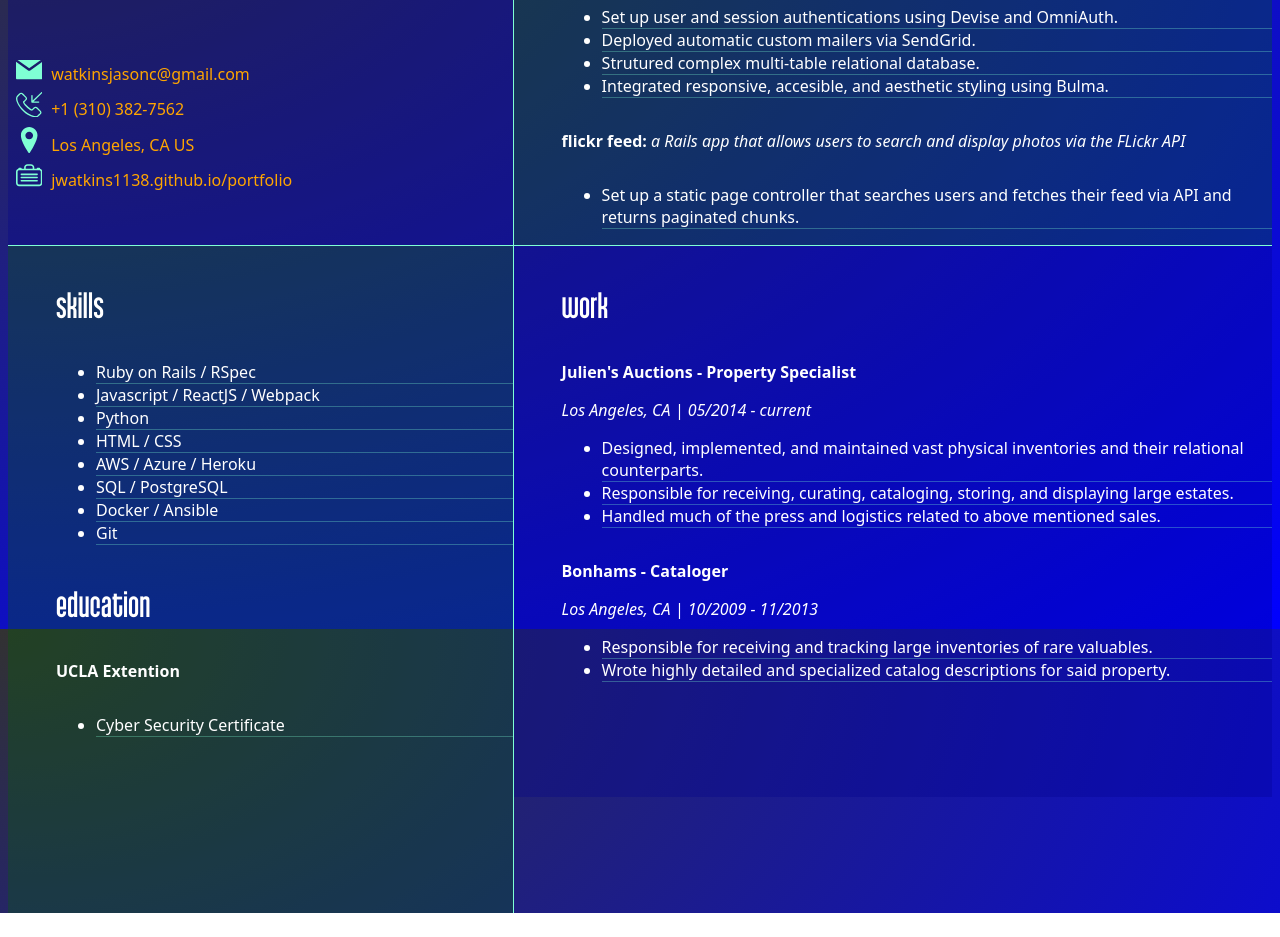
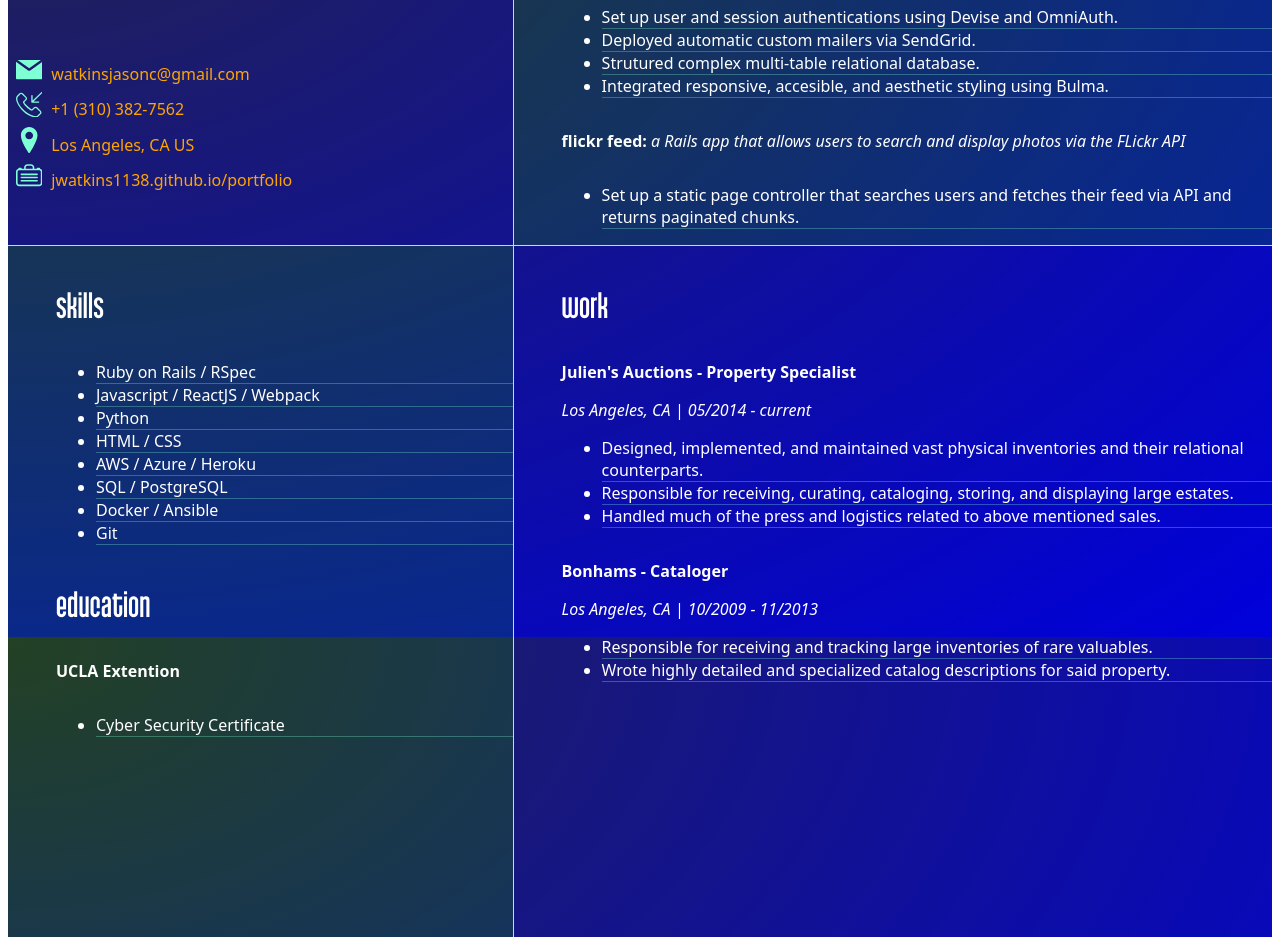
Before and after one commit to Jwatkins1138/resume, a plain HTML site: page index.html in a window 1280 px wide. Shown: the part 171-1108 px from the top of the page. Before the commit the page ends 1084 px from the top, so only its background shows below. Drawn offline with Linux system fonts and the light colour scheme.

Commit message:
gradient pdf

```diff
--- a/style.css
+++ b/style.css
@@ -10,7 +10,7 @@ html {
   -webkit-print-color-adjust: exact;
   font-family: system-ui, -apple-system, BlinkMacSystemFont, 'Segoe UI', Roboto, Oxygen, Ubuntu, Cantarell, 'Open Sans', 'Helvetica Neue', sans-serif;
   color: white;
-  background: radial-gradient(at top left, rgb(50, 50, 50), blue);
+  /* background: radial-gradient(at top left, rgb(50, 50, 50), blue); */
   background-repeat: no-repeat;
   background-size: cover;
   background-attachment: fixed;
@@ -20,8 +20,12 @@ html {
   display: flex;
   justify-content: center;
   /* background-color:black; */
-  height: 120vh;
+  height: 140vh;
   /* flex-wrap: wrap; */
+  background: radial-gradient(at top left, rgb(50, 50, 50), blue);
+  background-repeat: no-repeat;
+  background-size: cover;
+  background-attachment: fixed;
  }
 
  @media (max-width: 600px) {
@@ -123,7 +127,7 @@ html {
  .skills {
   padding-left: 3em;
   padding-top: 1em;
-  padding-bottom: 10em;
+  padding-bottom: 5em;
   display: flex;
   flex-direction: column;
   background-color: rgba(0, 100, 0, 0.3);
```
